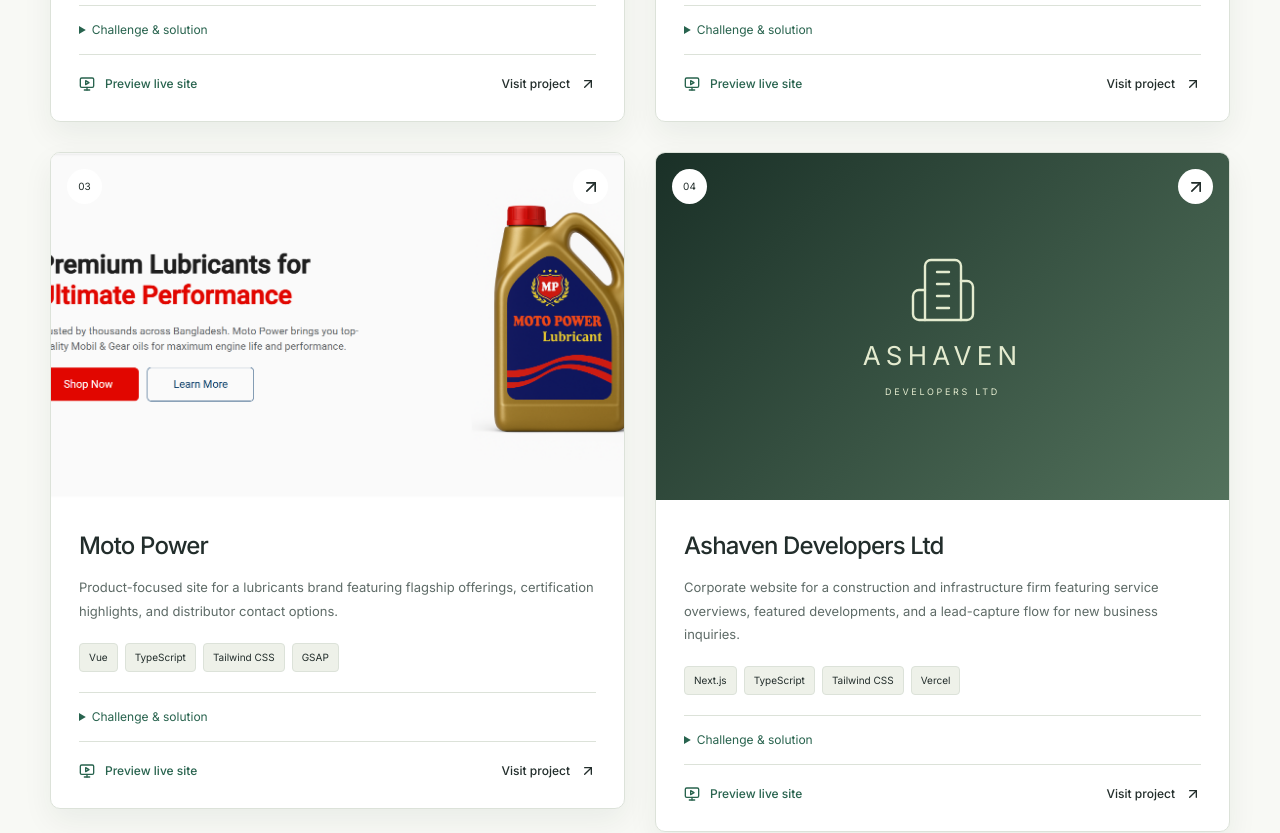
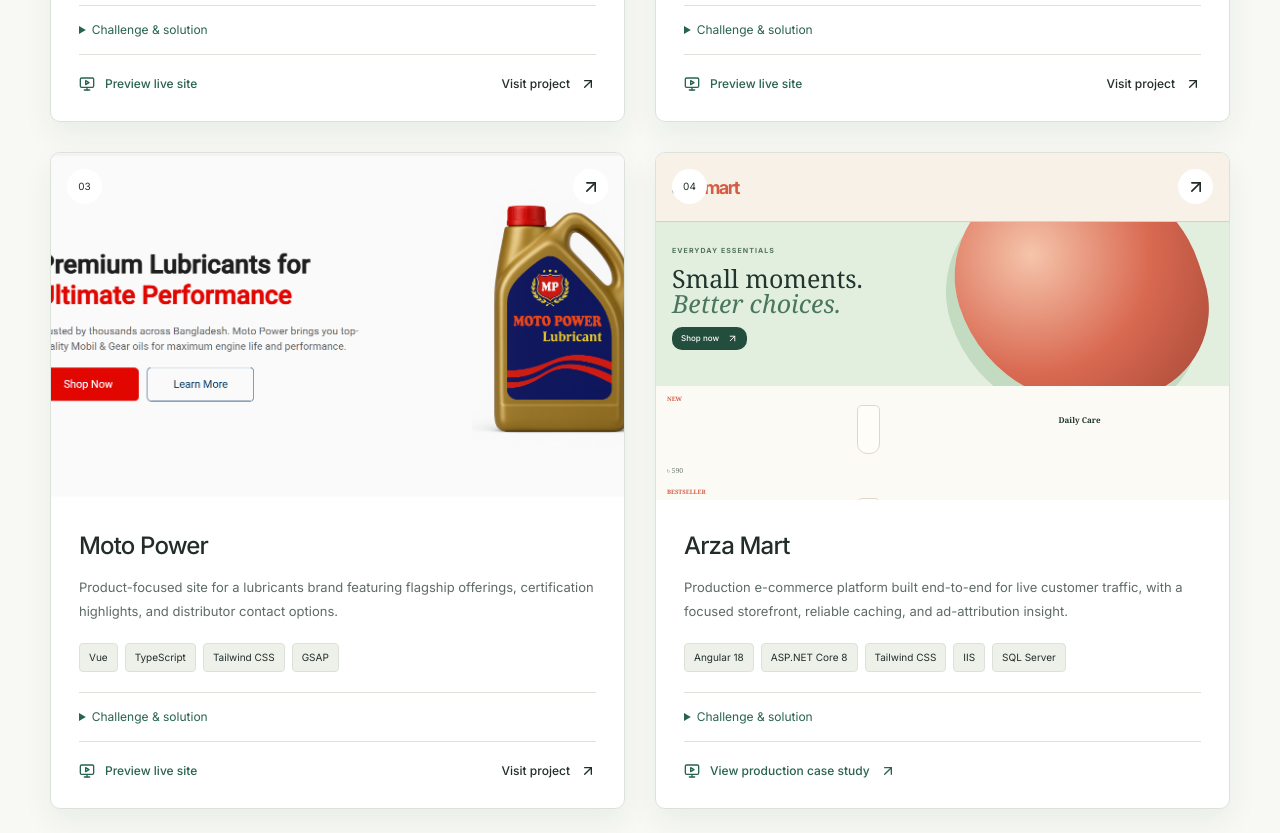
Before and after one commit to RezaRahmanAI/Portfolio, a React (Vite) app: page / in a window 1280 px wide. Shown: the part 3460-4293 px from the top of the page. Built offline with nearby package versions, Linux system fonts and the light colour scheme.

Commit message:
Feature Arza Mart in project gallery

```diff
--- a/src/components/ProjectGallery.tsx
+++ b/src/components/ProjectGallery.tsx
@@ -1,5 +1,5 @@
 import { useState } from 'react';
-import { ArrowUpRight, Grid2X2, List, Building2, MonitorPlay, X } from 'lucide-react';
+import { ArrowUpRight, Grid2X2, List, MonitorPlay, X, Search, ShoppingBag, Star } from 'lucide-react';
 import { projects } from '../data/projects';
 
 export default function ProjectGallery() {
@@ -31,22 +31,20 @@ export default function ProjectGallery() {
       <div className={`project-gallery ${view}`}>
         {visible.map((project, index) => (
           <article className="project-tile depth-card" key={project.id}>
-            <div className={`project-image ${previewId === project.id ? 'is-live' : ''}`}>
+            <div className={`project-image ${project.kind === 'arza-mart' ? 'arza-preview' : ''} ${previewId === project.id ? 'is-live' : ''}`}>
               {previewId === project.id ? <>
                 <iframe src={project.repoUrl} title={`${project.title} live website preview`} loading="lazy" referrerPolicy="strict-origin-when-cross-origin" />
                 <div className="preview-toolbar"><span><span className="preview-dot" /> LIVE WEBSITE VIEW</span><button type="button" onClick={() => setPreviewId(null)} aria-label={`Close ${project.title} live preview`}><X size={15} /></button></div>
               </> : <>
-                {project.image.includes('placeholder.com')
-                  ? <div className="project-art"><Building2 size={72} strokeWidth={.8} /><span>ASHAVEN</span><small>DEVELOPERS LTD</small></div>
-                  : <img src={project.image} alt={`${project.title} website design preview`} loading="lazy" width="720" height="480" />}
-                <span className="project-index">0{index + 1}</span><a className="project-visit" href={project.repoUrl} target="_blank" rel="noreferrer" aria-label={`Open ${project.title} in a new tab`}><ArrowUpRight size={20} /></a>
+                {project.kind === 'arza-mart' ? <ArzaMartVisual /> : <img src={project.image} alt={`${project.title} website design preview`} loading="lazy" width="720" height="480" />}
+                <span className="project-index">0{index + 1}</span>{project.repoUrl ? <a className="project-visit" href={project.repoUrl} target="_blank" rel="noreferrer" aria-label={`Open ${project.title} in a new tab`}><ArrowUpRight size={20} /></a> : <a className="project-visit" href="#work" aria-label="Read the Arza Mart case study"><ArrowUpRight size={20} /></a>}
               </>}
             </div>
             <div className="project-body">
               <h3>{project.title}</h3><p>{project.description}</p>
               <div className="project-tags">{project.technologies.map(tech => <span key={tech}>{tech}</span>)}</div>
               <details><summary>Challenge & solution</summary><div className="project-detail"><h4>Challenge</h4><p>{project.challenge}</p><h4>Solution</h4><p>{project.solution}</p></div></details>
-              <div className="project-actions"><button className="text-link preview-button" type="button" onClick={() => setPreviewId(previewId === project.id ? null : project.id)}><MonitorPlay size={16} />{previewId === project.id ? 'Hide live view' : 'Preview live site'}</button><a className="text-link" href={project.repoUrl} target="_blank" rel="noreferrer">Visit project <ArrowUpRight size={16} /></a></div>
+              <div className="project-actions">{project.repoUrl ? <><button className="text-link preview-button" type="button" onClick={() => setPreviewId(previewId === project.id ? null : project.id)}><MonitorPlay size={16} />{previewId === project.id ? 'Hide live view' : 'Preview live site'}</button><a className="text-link" href={project.repoUrl} target="_blank" rel="noreferrer">Visit project <ArrowUpRight size={16} /></a></> : <a className="text-link preview-button" href="#work"><MonitorPlay size={16} />View production case study <ArrowUpRight size={16} /></a>}</div>
             </div>
           </article>
         ))}
@@ -54,3 +52,11 @@ export default function ProjectGallery() {
     </section>
   );
 }
+
+function ArzaMartVisual() {
+  return <div className="arza-storefront" aria-label="Arza Mart storefront design preview">
+    <div className="arza-nav"><strong>arza<span>mart</span></strong><div><Search size={12} /><ShoppingBag size={12} /></div></div>
+    <div className="arza-hero"><span>EVERYDAY ESSENTIALS</span><h4>Small moments.<br /><em>Better choices.</em></h4><button type="button">Shop now <ArrowUpRight size={11} /></button><div className="arza-orb" /></div>
+    <div className="arza-products"><div><span>NEW</span><div className="arza-bottle bottle-one" /><strong>Daily Care</strong><small>৳ 590</small></div><div><span>BESTSELLER</span><div className="arza-bottle bottle-two" /><strong>Glow Serum</strong><small>৳ 890</small></div><div><Star size={13} fill="currentColor" /><strong>Made for you</strong><small>Thoughtful picks</small></div></div>
+  </div>;
+}
--- a/src/data/projects.ts
+++ b/src/data/projects.ts
@@ -44,15 +44,14 @@ export const projects: Project[] = [
   },
   {
     id: 2,
-    title: "Ashaven Developers Ltd",
+    title: "Arza Mart",
     description:
-      "Corporate website for a construction and infrastructure firm featuring service overviews, featured developments, and a lead-capture flow for new business inquiries.",
-    image: "https://via.placeholder.com/720x480?text=Ashaven+Developers",
-    repoUrl: "https://www.ashavendevelopersltd.com/",
-    technologies: ["Next.js", "TypeScript", "Tailwind CSS", "Vercel"],
+      "Production e-commerce platform built end-to-end for live customer traffic, with a focused storefront, reliable caching, and ad-attribution insight.",
+    kind: "arza-mart",
+    technologies: ["Angular 18", "ASP.NET Core 8", "Tailwind CSS", "IIS", "SQL Server"],
     challenge:
-      "Showcasing a broad project portfolio and service catalog without overwhelming visitors or slowing down the experience.",
+      "Shipping the customer storefront and backend together while replacing conflicting caching mechanisms and making incomplete orders visible.",
     solution:
-      "Structured content into concise hero, expertise, and project highlight blocks, leveraged static generation for fast delivery, and added focused CTAs to drive consultation requests.",
+      "Designed AppCache around a Singleton ConcurrentDictionary and built abandoned-lead and incomplete-order tracking with UTM and fbclid attribution.",
   },
 ];
--- a/src/portfolio.css
+++ b/src/portfolio.css
@@ -165,12 +165,18 @@ select:focus-visible, summary:focus-visible { outline: 3px solid var(--accent);
 .view-controls { margin-left: auto; display: flex; gap: 8px; }
 .view-controls [aria-pressed=true] { background: var(--ink); color: var(--paper); }
 .project-gallery { display: grid; grid-template-columns: 1fr 1fr; gap: 30px; align-items: start; }
-.project-tile { background: var(--surface); border: 1px solid var(--line); border-radius: 10px; box-shadow: 0 12px 30px #132c2010; }
+.project-tile { background: var(--surface); border: 1px solid var(--line); border-radius: 10px; box-shadow: 0 12px 30px #132c2010; overflow: hidden; }
 .project-image { position: relative; display: block; aspect-ratio: 1.65; overflow: hidden; border-radius: 9px 9px 0 0; background: var(--tint); }
 .project-image img { height: 100%; width: 100%; object-fit: cover; object-position: top; transition: transform .6s ease; }
 .project-image:hover img { transform: scale(1.035); }
 .project-image iframe { display: block; width: 166.7%; height: 166.7%; border: 0; transform: scale(.6); transform-origin: 0 0; background: white; pointer-events: none; }
 .project-image.is-live { background: #fff; }
+.arza-preview { background: #f7f1e8; }
+.arza-storefront { height: 100%; color: #21352e; font-family: Georgia, serif; background: #f7f1e8; overflow: hidden; }
+.arza-nav { height: 20%; padding: 10px 16px; display: flex; align-items: center; justify-content: space-between; font-family: Inter, sans-serif; border-bottom: 1px solid #d9d0c3; font-size: 10px; }
+.arza-nav strong { font-size: 18px; letter-spacing: -.09em; }.arza-nav strong span { color: #d55d44; }.arza-nav div { display: flex; gap: 10px; }
+.arza-hero { height: 47%; padding: 13px 16px; position: relative; overflow: hidden; background: #e2efdf; }.arza-hero > span { font: 600 7px Inter, sans-serif; letter-spacing: .15em; color: #55745d; }.arza-hero h4 { font-size: clamp(16px, 2vw, 25px); font-weight: 400; line-height: 1; margin: 7px 0; position: relative; z-index: 1; }.arza-hero h4 em { color: #49765e; }.arza-hero button { position: relative; z-index: 1; display: inline-flex; gap: 8px; align-items: center; padding: 6px 9px; border: 0; border-radius: 10px; background: #234e3e; color: #fff; font: 500 8px Inter, sans-serif; }.arza-orb { position: absolute; width: 42%; aspect-ratio: 1; right: 5%; bottom: -15%; border-radius: 43% 57% 39% 61%; background: radial-gradient(circle at 35% 30%,#f5c5ab,#d96951 52%,#a44736); transform: rotate(-18deg); box-shadow: -13px 12px 0 #c3dcc1; }
+.arza-products { height: 33%; padding: 9px 11px 12px; background: #fbfaf5; }.arza-products > div { display: grid; grid-template-columns: 1fr 1fr .85fr; gap: 8px; height: 100%; }.arza-products > div > div { position: relative; padding: 7px; border: 1px solid #e1d7c8; background: #fffdf8; overflow: hidden; font: 8px Inter, sans-serif; }.arza-products span { color: #d55d44; font-size: 6px; font-weight: 700; }.arza-products strong,.arza-products small { display: block; position: relative; z-index: 1; }.arza-products strong { margin-top: 19px; font-size: 8px; }.arza-products small { margin-top: 3px; color: #738077; font-size: 7px; }.arza-products svg { color: #d55d44; }.arza-bottle { position: absolute; bottom: -10px; right: 6px; width: 23px; height: 49px; border-radius: 5px 5px 10px 10px; }.arza-bottle::before { content: ''; position: absolute; width: 11px; height: 7px; border-radius: 2px 2px 0 0; top: -6px; left: 6px; background: inherit; }.bottle-one { background: #e5a164; }.bottle-two { background: #a0c4b0; }
 .project-index,.project-visit { position: absolute; top: 16px; background: var(--surface); color: var(--ink); border-radius: 50%; width: 35px; height: 35px; display: grid; place-items: center; }
 .project-index { left: 16px; font-size: 10px; } .project-visit { right: 16px; }
 .project-art { height: 100%; background: linear-gradient(135deg,#1a3027,#53725c); color: #e4ebcf; display: flex; align-items: center; justify-content: center; flex-direction: column; gap: 10px; }
--- a/src/types/index.ts
+++ b/src/types/index.ts
@@ -2,8 +2,9 @@ export interface Project {
   id: number;
   title: string;
   description: string;
-  image: string;
-  repoUrl: string;
+  image?: string;
+  repoUrl?: string;
+  kind?: 'website' | 'arza-mart';
   technologies: string[];
   challenge: string;
   solution: string;
```
